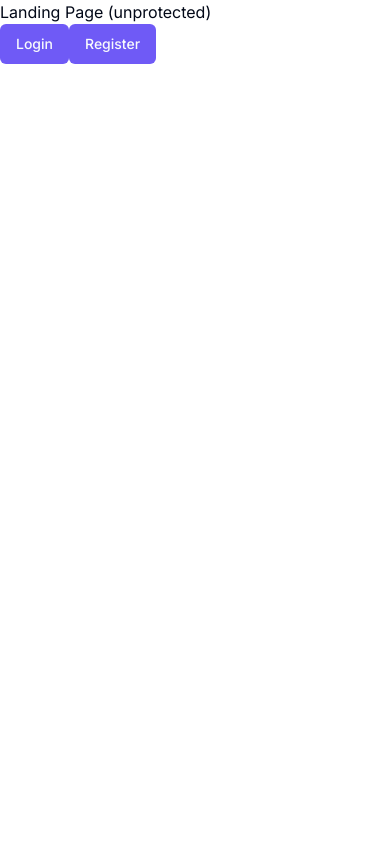
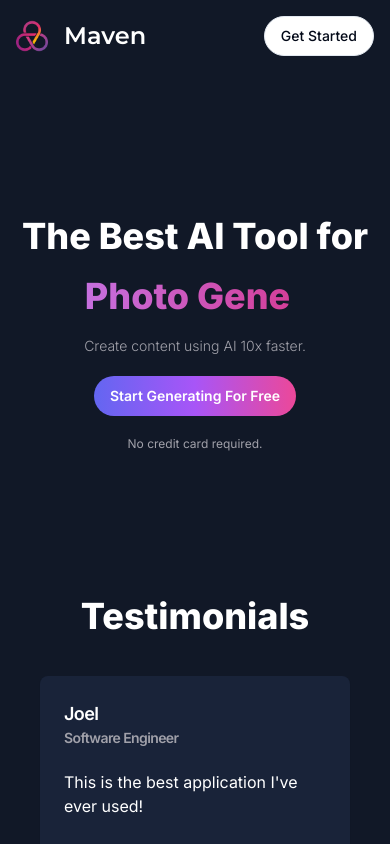
Before and after one commit to Ahmad-Elmahallawy/ai-saas, a Next.js app: page / in a window 390 px wide. Built offline with nearby package versions, Linux system fonts and the light colour scheme; no server answers.

Commit message:
added the home page

```diff
--- /dev/null
+++ b/app/(landing)/layout.tsx
@@ -0,0 +1,9 @@
+const LandingLayout = ({ children }: { children: React.ReactNode }) => {
+  return (
+    <main className="h-full bg-[#111827] overflow-auto">
+      <div className="mx-auto max-w-screen-xl h-full w-full">{children}</div>
+    </main>
+  );
+};
+
+export default LandingLayout;
--- a/app/(landing)/page.tsx
+++ b/app/(landing)/page.tsx
@@ -1,17 +1,13 @@
-import { Button } from "@/components/ui/button";
-import Link from "next/link";
+import { LandingNavbar } from "@/components/landing-navbar";
+import { LandingHero } from "@/components/landing-hero";
+import { LandingContent } from "@/components/landing-content";
+
 const LandingPage = () => {
   return (
-    <div>
-      Landing Page (unprotected){" "}
-      <div>
-        <Link href={"/sign-in"}>
-          <Button>Login</Button>
-        </Link>
-        <Link href={"/sign-up"}>
-          <Button>Register</Button>
-        </Link>
-      </div>
+    <div className="h-full ">
+      <LandingNavbar />
+      <LandingHero />
+      <LandingContent />
     </div>
   );
 };
--- /dev/null
+++ b/components/landing-content.tsx
@@ -0,0 +1,62 @@
+"use client";
+
+import { Card, CardContent, CardHeader, CardTitle } from "@/components/ui/card";
+
+const testimonials = [
+  {
+    name: "Joel",
+    avatar: "J",
+    title: "Software Engineer",
+    description: "This is the best application I've ever used!",
+  },
+  {
+    name: "Antonio",
+    avatar: "A",
+    title: "Designer",
+    description: "I use this daily for generating new photos!",
+  },
+  {
+    name: "Ahmad",
+    avatar: "A",
+    title: "CEO",
+    description:
+      "This app has changed my life, cannot imagine working without it!",
+  },
+  {
+    name: "Mary",
+    avatar: "M",
+    title: "CFO",
+    description:
+      "The best in class, definitely worth the premium subscription!",
+  },
+];
+
+export const LandingContent = () => {
+  return (
+    <div className="px-10 pb-20">
+      <h2 className="text-center text-4xl text-white font-extrabold mb-10">
+        Testimonials
+      </h2>
+      <div className="grid grid-cols-1 sm:grid-cols-2 md:grid-cols-3 lg:grid-cols-4 gap-4">
+        {testimonials.map((item) => (
+          <Card
+            key={item.description}
+            className="bg-[#192339] border-none text-white"
+          >
+            <CardHeader>
+              <CardTitle className="flex items-center gap-x-2">
+                <div>
+                  <p className="text-lg">{item.name}</p>
+                  <p className="text-zinc-400 text-sm">{item.title}</p>
+                </div>
+              </CardTitle>
+              <CardContent className="pt-4 px-0">
+                {item.description}
+              </CardContent>
+            </CardHeader>
+          </Card>
+        ))}
+      </div>
+    </div>
+  );
+};
--- /dev/null
+++ b/components/landing-hero.tsx
@@ -0,0 +1,49 @@
+"use client";
+
+import TypewriterComponent from "typewriter-effect";
+import Link from "next/link";
+import { useAuth } from "@clerk/nextjs";
+
+import { Button } from "@/components/ui/button";
+
+export const LandingHero = () => {
+  const { isSignedIn } = useAuth();
+
+  return (
+    <div className="text-white font-bold py-36 text-center space-y-5">
+      <div className="text-4xl sm:text-5xl md:text-6xl lg:text-7xl space-y-5 font-extrabold">
+        <h1>The Best AI Tool for</h1>
+        <div className="text-transparent bg-clip-text bg-gradient-to-r from-purple-400 to-pink-600">
+          <TypewriterComponent
+            options={{
+              strings: [
+                "Chatbot.",
+                "Photo Generation.",
+                "Blog Writing.",
+                "Mail Writing.",
+              ],
+              autoStart: true,
+              loop: true,
+            }}
+          />
+        </div>
+      </div>
+      <div className="text-sm md:text-xl font-light text-zinc-400">
+        Create content using AI 10x faster.
+      </div>
+      <div>
+        <Link href={isSignedIn ? "/dashboard" : "/sign-up"}>
+          <Button
+            variant="premium"
+            className="md:text-lg p-4 md:p-6 rounded-full font-semibold"
+          >
+            Start Generating For Free
+          </Button>
+        </Link>
+      </div>
+      <div className="text-zinc-400 text-xs md:text-sm font-normal">
+        No credit card required.
+      </div>
+    </div>
+  );
+};
--- /dev/null
+++ b/components/landing-navbar.tsx
@@ -0,0 +1,35 @@
+"use client";
+
+import { Montserrat } from "next/font/google";
+import Image from "next/image";
+import Link from "next/link";
+import { useAuth } from "@clerk/nextjs";
+
+import { cn } from "@/lib/utils";
+import { Button } from "@/components/ui/button";
+
+const font = Montserrat({ weight: "600", subsets: ["latin"] });
+
+export const LandingNavbar = () => {
+  const { isSignedIn } = useAuth();
+
+  return (
+    <nav className="p-4 bg-transparent flex items-center justify-between">
+      <Link href="/" className="flex items-center">
+        <div className="relative h-8 w-8 mr-4">
+          <Image fill alt="Logo" src="/logo.png" />
+        </div>
+        <h1 className={cn("text-2xl font-bold text-white", font.className)}>
+          Maven
+        </h1>
+      </Link>
+      <div className="flex items-center gap-x-2">
+        <Link href={isSignedIn ? "/dashboard" : "/sign-up"}>
+          <Button variant="outline" className="rounded-full">
+            Get Started
+          </Button>
+        </Link>
+      </div>
+    </nav>
+  );
+};
--- a/package.json
+++ b/package.json
@@ -43,6 +43,7 @@
     "tailwindcss": "3.3.3",
     "tailwindcss-animate": "^1.0.6",
     "typescript": "5.1.6",
+    "typewriter-effect": "^2.20.1",
     "zod": "^3.21.4",
     "zustand": "^4.4.1"
   },
```
Also changed, not shown: 1 other file (tests, documents, lock files or other folders).
